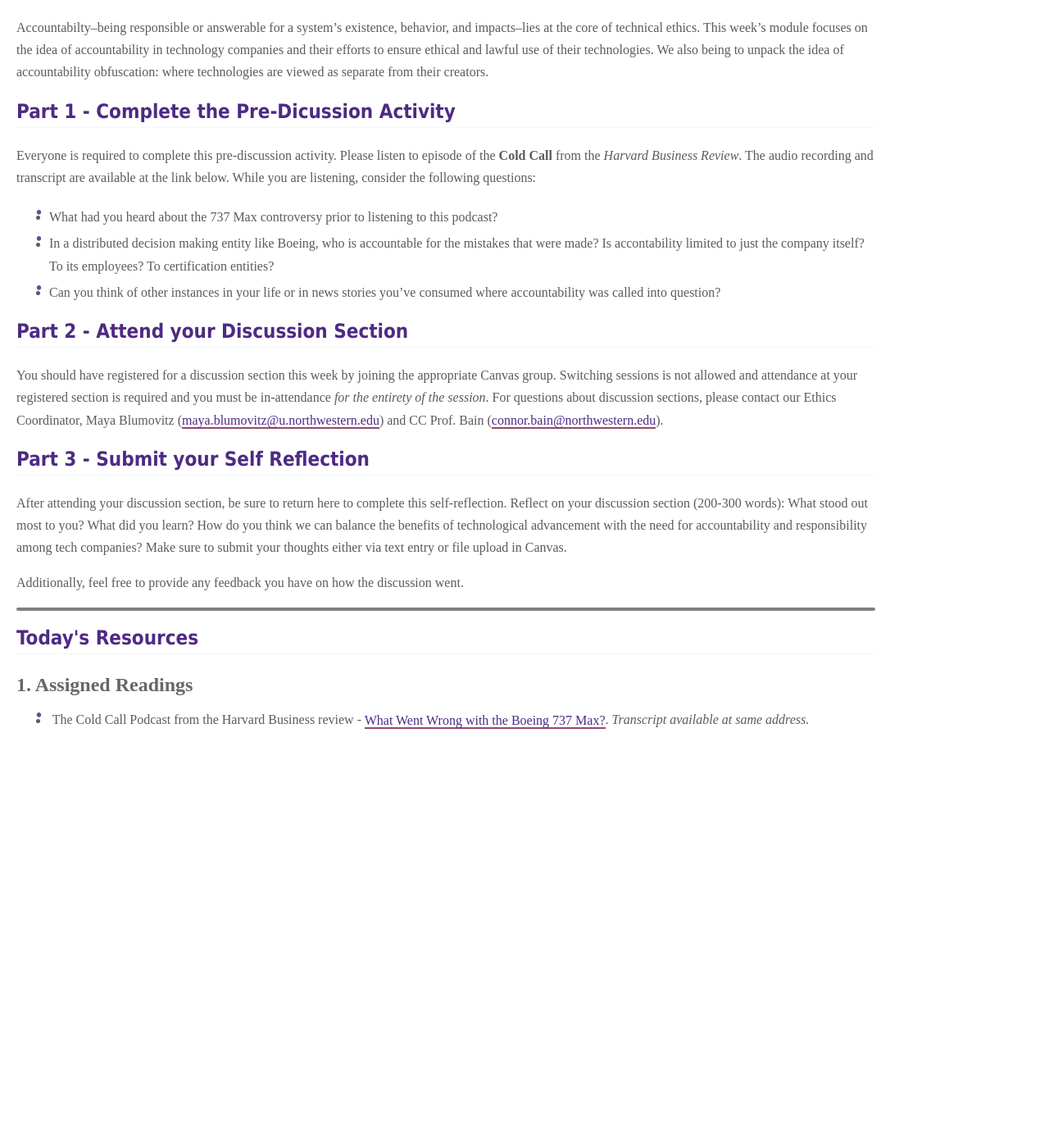
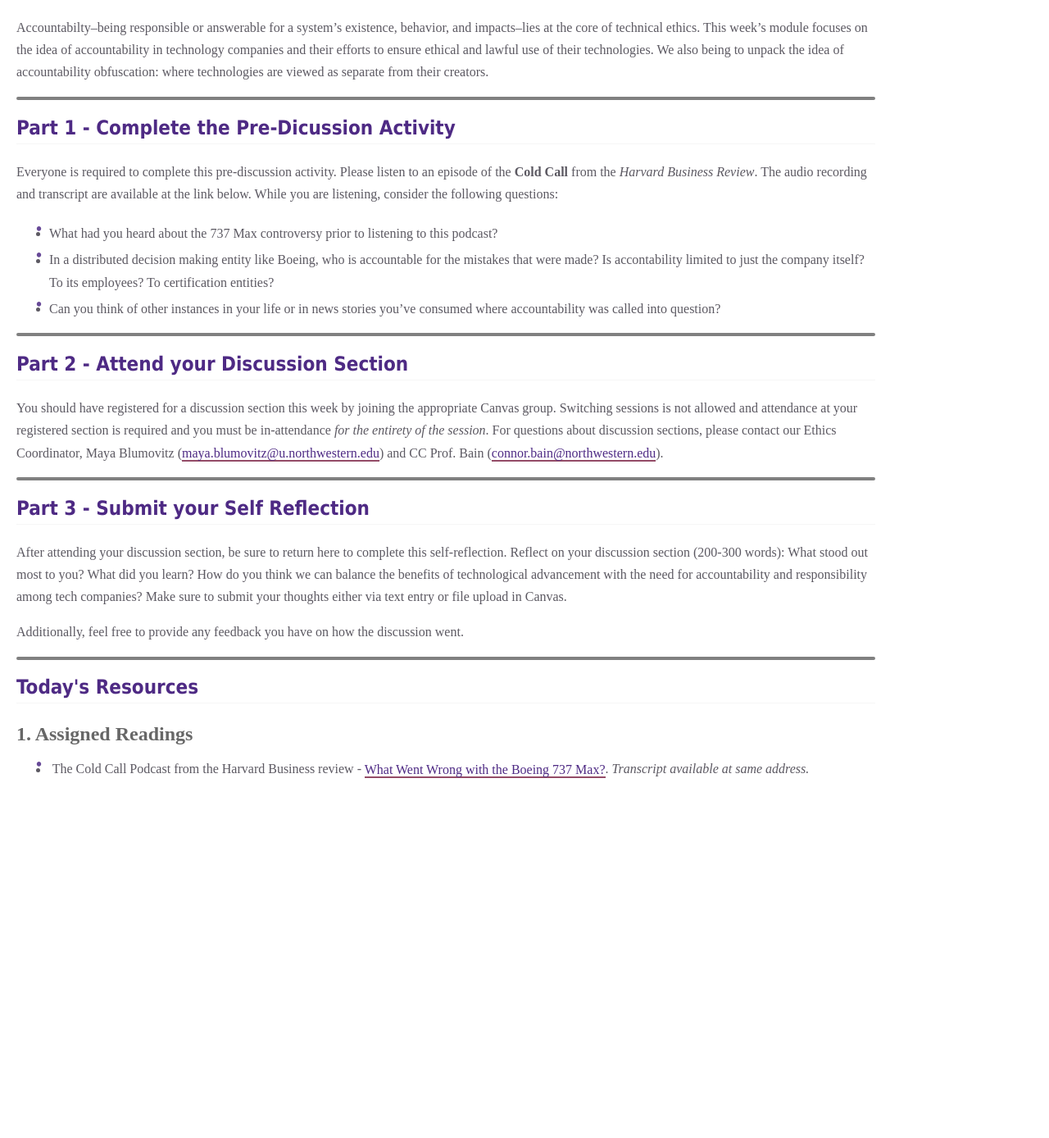
Before and after one commit to shhyou/bain-cs111-web-fork, a Jekyll site: the page built from pages/_lectures/week04_ethics.md, in a window 1280 px wide. Shown: the whole page at 82% size. Built offline with Jekyll 4.4.1, drawn with Linux system fonts in a browser that asks for light colours; some web fonts are replaced; before the commit the page ends 1328 px from its top, so only the background shows below that.

```diff
--- a/pages/_lectures/week04_ethics.md
+++ b/pages/_lectures/week04_ethics.md
@@ -15,20 +15,25 @@ readings:
      notes: "Transcript available at same address."
 ---
 
+Accountabilty–being responsible or answerable for a system's existence, behavior, and impacts–lies at the core of technical ethics. This week's module focuses on the idea of accountability in technology companies and their efforts to ensure ethical and lawful use of their technologies. We also being to unpack the idea of accountability obfuscation: where technologies are viewed as separate from their creators.
 
-Accountabilty–being responsible or answerable for a system's existence, behavior, and impacts–lies at the core of technical ethics. This week's module focuses on the idea of accountability in technology companies and their efforts to ensure ethical and lawful use of their technologies. We also being to unpack the idea of accountability obfuscation: where technologies are viewed as separate from their creators.
+* * *
 
 ## Part 1 - Complete the Pre-Dicussion Activity
 
-Everyone is required to complete this pre-discussion activity. Please listen to episode of the **Cold Call** from the _Harvard Business Review_. The audio recording and transcript are available at the link below. While you are listening, consider the following questions:
+Everyone is required to complete this pre-discussion activity. Please listen to an episode of the **Cold Call** from the _Harvard Business Review_. The audio recording and transcript are available at the link below. While you are listening, consider the following questions:
 
 * What had you heard about the 737 Max controversy prior to listening to this podcast?
 * In a distributed decision making entity like Boeing, who is accountable for the mistakes that were made? Is accontability limited to just the company itself? To its employees? To certification entities?
 * Can you think of other instances in your life or in news stories you've consumed where accountability was called into question?
 
+* * *
+
 ## Part 2 - Attend your Discussion Section
 
 You should have registered for a discussion section this week by joining the appropriate Canvas group. Switching sessions is not allowed and attendance at your registered section is required and you must be in-attendance _for the entirety of the session_. For questions about discussion sections, please contact our Ethics Coordinator, Maya Blumovitz (<maya.blumovitz@u.northwestern.edu>) and CC Prof. Bain (<connor.bain@northwestern.edu>).
+
+* * *
 
 ## Part 3 - Submit your Self Reflection
 
```
Also changed, not shown: other parts of pages/_lectures/week04_ethics.md (+1 -1 lines), 1 other file.
